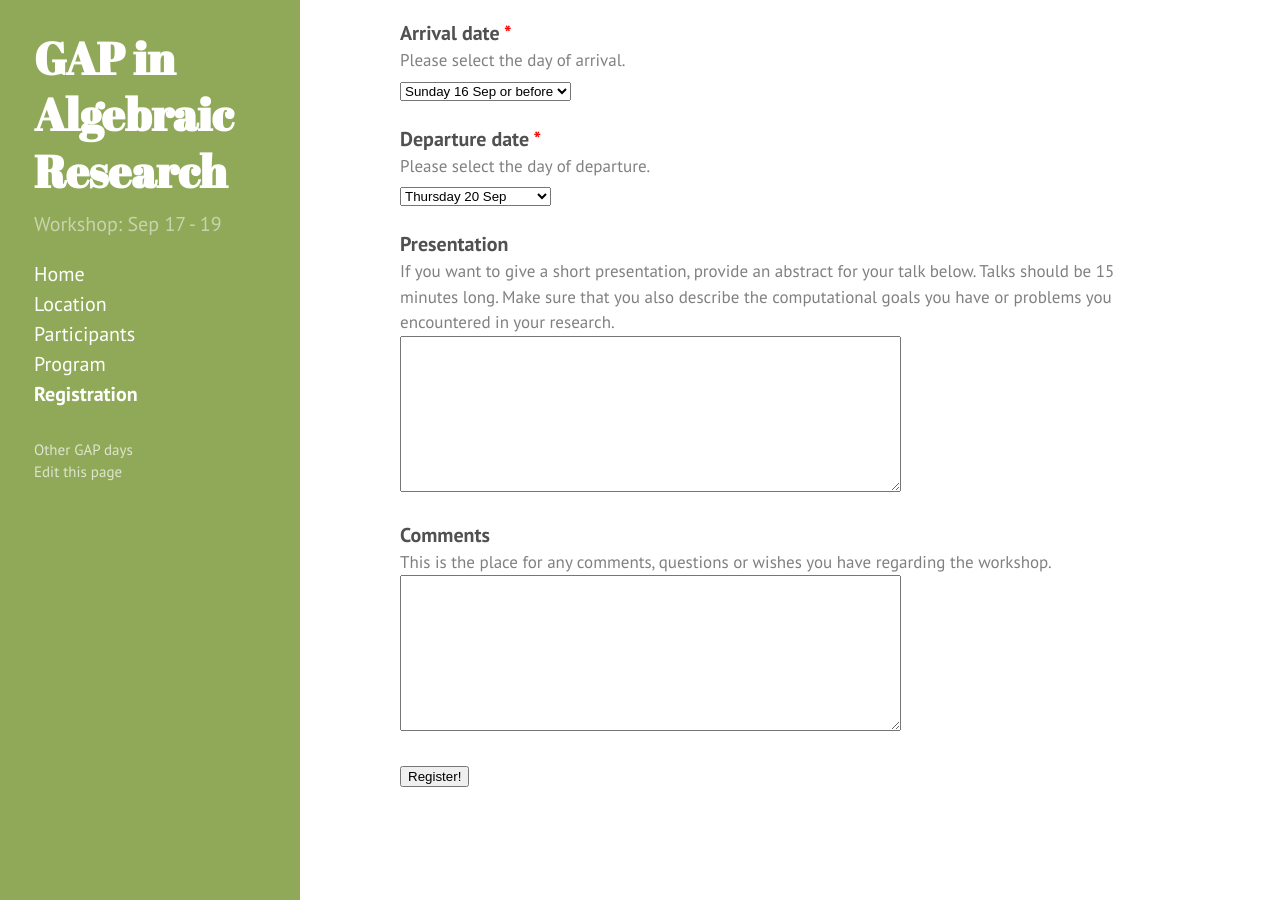
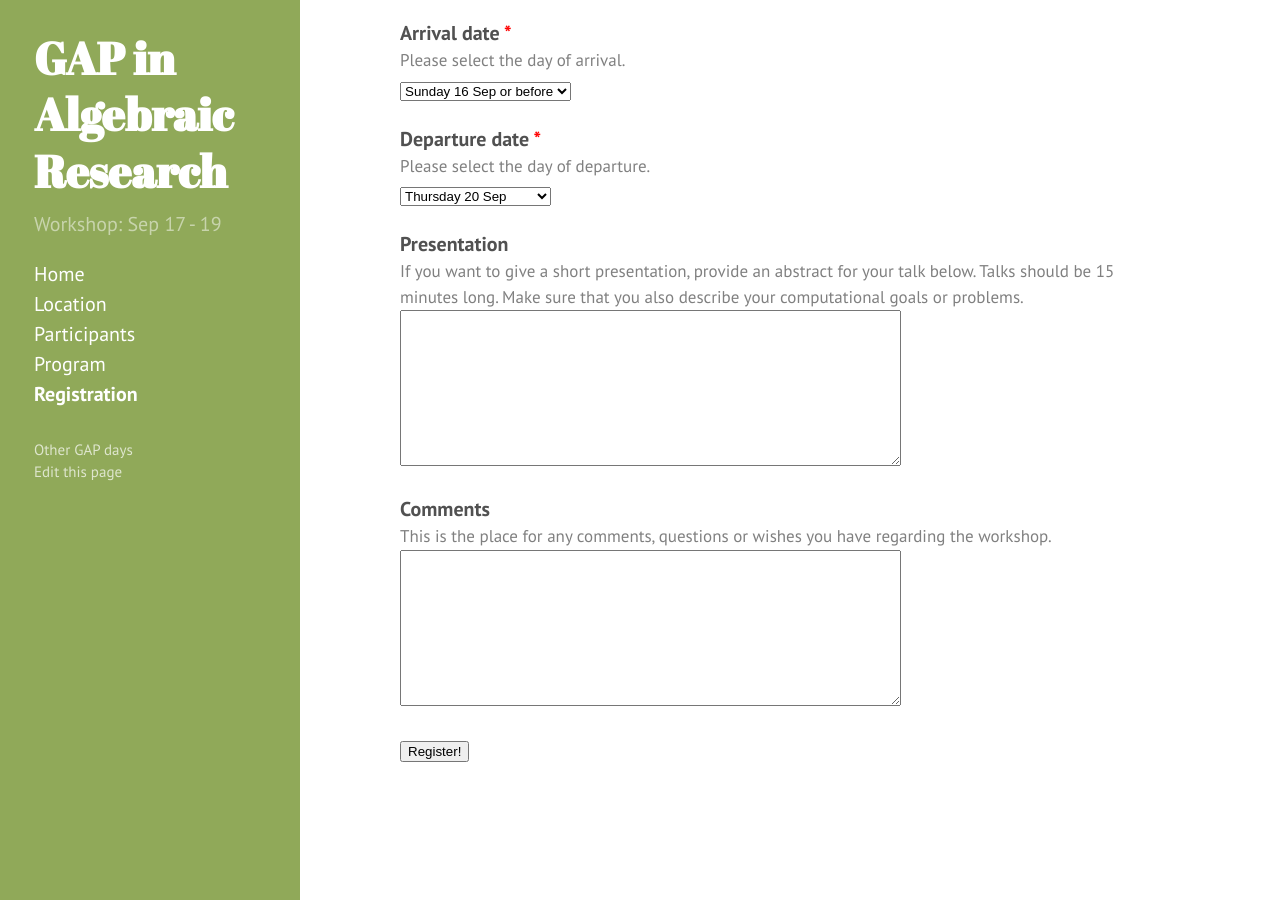
Before and after one commit to lbfm-rwth/gap-in-algebraic-research-2018, a Jekyll site: the page built from registration.html, in a window 1280 px wide and 900 px high, scrolled down 713 px. Built offline with Jekyll 4.4.1, drawn with Linux system fonts in a browser that asks for light colours.

Commit message:
Improve abstracts description in registration

```diff
--- a/registration.html
+++ b/registration.html
@@ -127,8 +127,7 @@ regarding registration or in general, feel free to
   <div class="form-field-description">
     If you want to give a short presentation, provide an abstract for your talk below.
     Talks should be 15 minutes long.
-    Make sure that you also describe the computational goals you have or problems
-    you encountered in your research.
+    Make sure that you also describe your computational goals or problems.
   </div>
   <textarea name="presentation" rows="10" cols="60"></textarea>
 </div>
```
